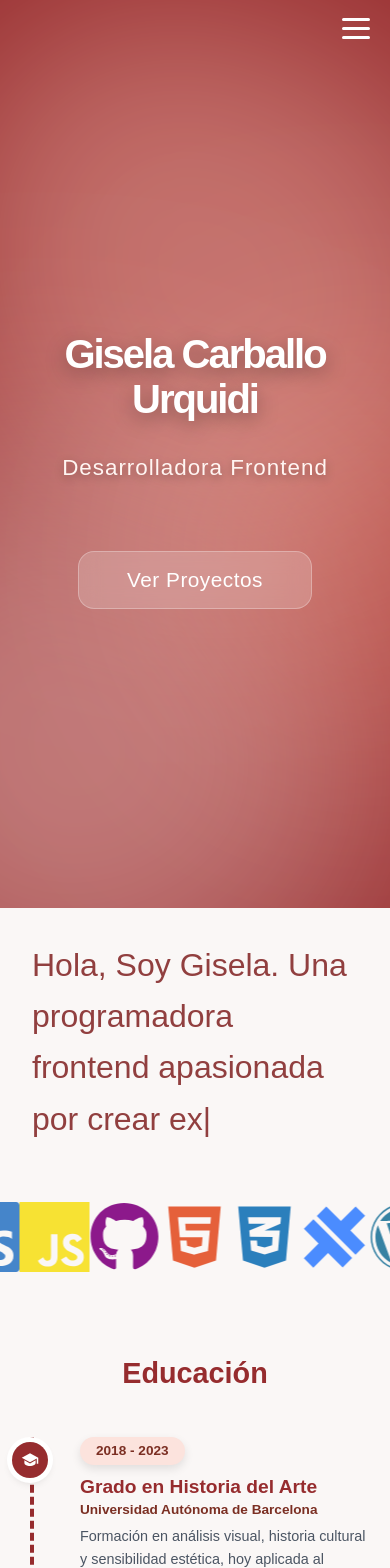
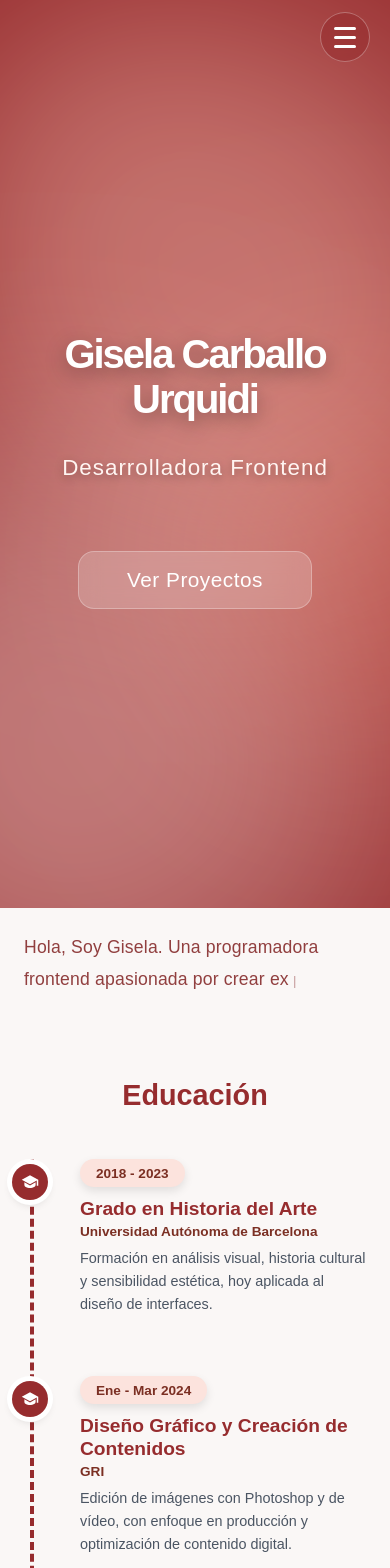
Before and after one commit to Gisela-99/giselacarballo, a React (Vite) app in the folder Portafolio/: page / in a window 390 px wide. Shown: the top 1568 px of the page. Built offline with nearby package versions, Linux system fonts and the light colour scheme.

Commit message:
Mejoras y ajustes en la navegación y página de inicio
- Actualización del componente Navbar y sus estilos.
- Ajustes en la maquetación y estilos de Home.
- Mejoras en la sección AboutSection.
- Optimización de estilos responsive.
- Refinamiento de detalles visuales y experiencia de usuario.

```diff
--- a/Portafolio/src/components/Navbar/Navbar.module.css
+++ b/Portafolio/src/components/Navbar/Navbar.module.css
@@ -20,48 +20,73 @@ nav{
   display: flex;
   justify-content: center;
   align-items: center;
-  gap:5rem;
-  background-color: rgba(150, 44, 46 0.9);
+  gap: 5rem;
+  background-color: rgba(150, 44, 46, 0.9);
 
-  font-size: 2rem;
   border: 2px solid rgb(248, 246, 245);
-  display: flex;
-  justify-content: center;
+  border-radius: 33px;
 
   backdrop-filter: blur(6px);
-  border-radius: 33px;
-
-
 }
 
-
 .navLink {
+  font-size: 1.1rem;
   text-decoration: none;
-  color: #d4614d;
-  /* position: relative; */
+  color: #faf7f6;
   transition: color 0.2s ease;
 }
 
 .navLink:hover {
-  color: #7b2f23;
+  color: #1b1a1a;
 }
 
+.themeToggle {
+  background: none;
+  border: none;
+  font-size: 1.6rem;
+  cursor: pointer;
+  padding: 0;
+  line-height: 1;
+  transition: transform 0.2s ease;
+}
 
+.themeToggle:hover {
+  transform: scale(1.15);
+}
+
+.logo {
+  height: 40px;
+  width: auto;
+}
 
 /* HAMBURGUESA */
 .hamburger {
   display: none;
   flex-direction: column;
+  justify-content: center;
+  align-items: center;
   gap: 6px;
   cursor: pointer;
   position: absolute;
   right: 20px;
-  top: 18px;
+  top: 12px;
   z-index: 200;
+
+  width: 48px;
+  height: 48px;
+  border-radius: 50%;
+  background: rgba(150, 44, 46, 0.55);
+  backdrop-filter: blur(8px);
+  border: 1px solid rgba(255, 255, 255, 0.3);
+  transition: background 0.2s ease;
+}
+
+.hamburger:hover {
+  background: rgba(150, 44, 46, 0.75);
 }
 
 .hamburger span {
-  width: 28px;
+  width: 22px;
   height: 3px;
   background: white;
   border-radius: 5px;
@@ -78,23 +103,7 @@ nav{
 .open:nth-child(3) {
   transform: translateY(-9px) rotate(-45deg);
 }
-.themeToggle {
-  background: none;
-  border: none;
-  font-size: 1.6rem;
-  cursor: pointer;
-  padding: 0;
-  line-height: 1;
-  transition: transform 0.2s ease;
-}
 
-.themeToggle:hover {
-  transform: scale(1.15);
-}
-.logo {
-  height: 40px; /* ajusta según el tamaño que quieras */
-  width: auto;
-}
 /* MODO MOBILE Y TABLET */
 @media (max-width: 768px) {
   .hamburger {
@@ -123,7 +132,7 @@ nav{
   }
 
   .navLink {
-    font-size: 2rem;
+    font-size: 1.6rem;
   }
 }
 
@@ -135,6 +144,6 @@ nav{
   }
 
   .navLink {
-    font-size: 1.6rem;
+    font-size: 1.4rem;
   }
 }
--- a/Portafolio/src/components/Navbar/Navbar.tsx
+++ b/Portafolio/src/components/Navbar/Navbar.tsx
@@ -31,7 +31,7 @@ const Navbar: React.FC<{ className?: string }> = ({ className }) => {
             </ScrollLink>
           </li>
           <ScrollLink to="education" smooth={true} duration={500} className={styles.navLink} onClick={closeMenu}>
-            Trayectoria
+            Educación
           </ScrollLink>
           <li>
             <ScrollLink to="projects" smooth={true} duration={500} className={styles.navLink} onClick={closeMenu}>
--- a/Portafolio/src/pages/Home/Home.module.css
+++ b/Portafolio/src/pages/Home/Home.module.css
@@ -12,12 +12,18 @@ body {
   overflow-x: visible;
 }
 
-
 .typewriter {
   max-width: 800px;
   margin: 0 auto;
-  font-size: 2rem;
+  font-size: clamp(1.1rem, 4vw, 2rem);
   line-height: 1.6;
   color: #913f3f;
   padding: 2rem;
 }
+@media (max-width: 768px) {
+  .typewriter {
+    line-height: 1.8;
+    letter-spacing: 0.01em;
+    padding: 1.5rem;
+  }
+}
--- a/Portafolio/src/pages/Home/Home.tsx
+++ b/Portafolio/src/pages/Home/Home.tsx
@@ -16,6 +16,7 @@ export default function Home() {
     <div className={styles.container}>
       <Hero/>
       <section id="about">
+         <div className={styles.sectionDivider}></div>
         <Typewriter
           className={styles.typewriter}
            speed={70}
@@ -27,7 +28,9 @@ export default function Home() {
           ]}
         />
       </section>
-      <InfiniteIconCarousel
+      <EducationSection></EducationSection>
+      <ProjectsMobile id="projects" />
+       <InfiniteIconCarousel
         size={70}
         speed={22}
         items={[
@@ -42,8 +45,6 @@ export default function Home() {
           <SiFirebase color="#FFCA28" />,
         ]}
       />
-      <EducationSection></EducationSection>
-      <ProjectsMobile id="projects" />
       <ProjectsSection />
     </div>
   );
--- a/Portafolio/src/pages/Home/components/AboutSection.module.css
+++ b/Portafolio/src/pages/Home/components/AboutSection.module.css
@@ -1,9 +1,6 @@
-
-
 .textContainer {
     display: flex;
     flex-wrap: wrap;
-
 }
 
 .word {
@@ -14,17 +11,35 @@
 .word span {
     opacity: 0.2;
     display: inline-block;
-
 }
 
 .cursor {
   display: inline-block;
-  font-size: 3rem;
-  color: #fff;
+  font-size: 1em;
+  color: currentColor;
+  margin-left: 0.3em;
   animation: blink 0.8s steps(2, start) infinite;
+}
+
+/* Cuando la secuencia termina: cursor fijo, sin parpadeo */
+.cursorStatic {
+  animation: none;
+  opacity: 1;
 }
 
 @keyframes blink {
   0%, 50% { opacity: 1; }
   50.01%, 100% { opacity: 0; }
 }
+
+@media (max-width: 768px) {
+  .cursor {
+    font-size: 0.85em;
+  }
+}
+
+@media (max-width: 480px) {
+  .cursor {
+    font-size: 0.75em;
+  }
+}
--- a/Portafolio/src/pages/Home/components/AboutSection.tsx
+++ b/Portafolio/src/pages/Home/components/AboutSection.tsx
@@ -1,4 +1,5 @@
 import React, { useEffect, useRef, useState } from "react";
+import styles from "./AboutSection.module.css";
 
 type Step =
   | { type: "write"; text: string }
@@ -7,10 +8,11 @@ type Step =
 
 interface TypewriterProps {
   steps?: Step[];
-  speed?: number; // velocidad base (ms)
+  speed?: number;
   loop?: boolean;
   triggerOnScroll?: boolean;
   className?: string;
+  hideCursorWhenDone?: boolean;
 }
 
 const Typewriter: React.FC<TypewriterProps> = ({
@@ -19,12 +21,13 @@ const Typewriter: React.FC<TypewriterProps> = ({
   loop = false,
   triggerOnScroll = true,
   className = "",
+  hideCursorWhenDone = false,
 }) => {
   const [output, setOutput] = useState("");
+  const [isTyping, setIsTyping] = useState(true);
   const containerRef = useRef<HTMLDivElement | null>(null);
   const started = useRef(!triggerOnScroll);
 
-  // Tipo de cursor accesible
   const cursor = "|";
 
   useEffect(() => {
@@ -47,6 +50,7 @@ const Typewriter: React.FC<TypewriterProps> = ({
   }, []);
 
   const runSequence = async () => {
+    setIsTyping(true);
     do {
       for (const step of steps || []) {
         if (step.type === "write") {
@@ -60,12 +64,13 @@ const Typewriter: React.FC<TypewriterProps> = ({
         }
       }
     } while (loop);
+
+    setIsTyping(false);
   };
 
   const typeText = async (text: string) => {
     for (let i = 0; i < text.length; i++) {
       setOutput((prev) => prev + text[i]);
-
       const randomSpeed = speed + Math.random() * speed * 0.8;
       await wait(randomSpeed);
     }
@@ -73,10 +78,8 @@ const Typewriter: React.FC<TypewriterProps> = ({
 
   const deleteText = async (count: number | "all") => {
     const total = count === "all" ? output.length : count;
-
     for (let i = 0; i < total; i++) {
       setOutput((prev) => prev.slice(0, -1));
-
       const randomSpeed = speed * 0.6 + Math.random() * speed * 0.4;
       await wait(randomSpeed);
     }
@@ -85,10 +88,16 @@ const Typewriter: React.FC<TypewriterProps> = ({
   const wait = (time: number) =>
     new Promise((resolve) => setTimeout(resolve, time));
 
+  const showCursor = !(hideCursorWhenDone && !isTyping);
+
   return (
     <div ref={containerRef} className={className} aria-live="polite">
       {output}
-      <span className="cursor">{cursor}</span>
+      {showCursor && (
+        <span className={`${styles.cursor} ${!isTyping ? styles.cursorStatic : ""}`}>
+          {cursor}
+        </span>
+      )}
     </div>
   );
 };
```
